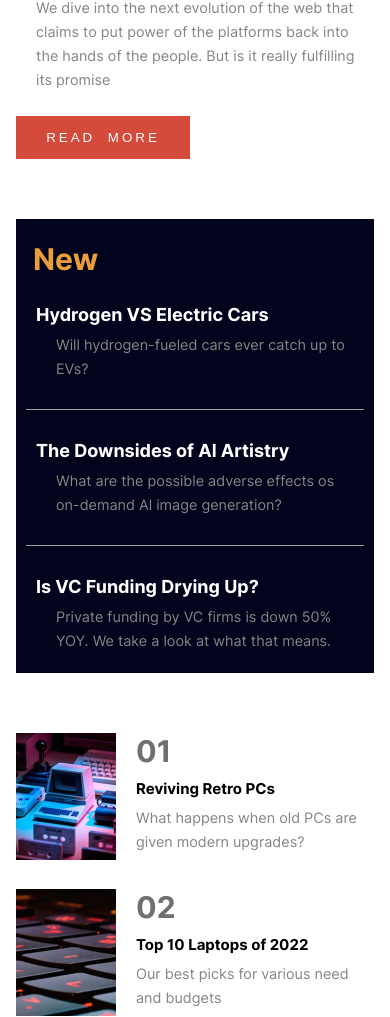
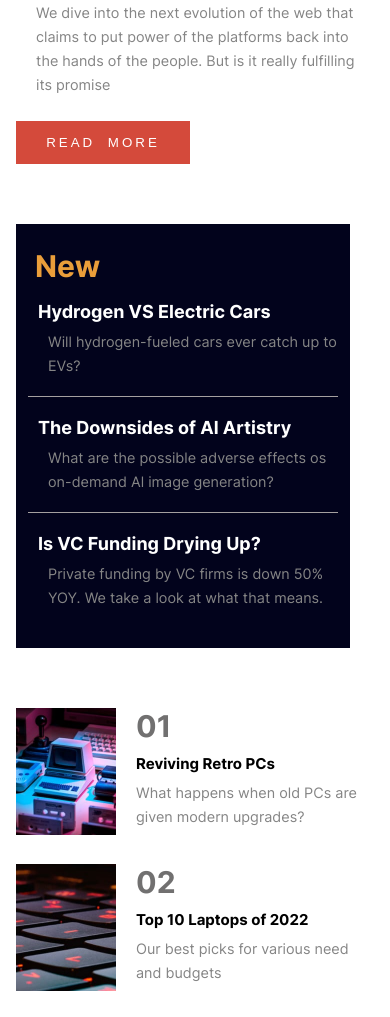
Before and after one commit to daviribeiroads/pagina-inicial-de-deniticia, a plain HTML site: page index.html in a window 390 px wide. Shown: the part 529-1546 px from the top of the page. Drawn offline with Linux system fonts and the light colour scheme.

Commit message:
Ajuste no mobile

```diff
--- a/index.html
+++ b/index.html
@@ -37,7 +37,7 @@
                 </div>
             </section>
             <section class="container-two">
-                <div>
+                <div class="container-div">
                     <h1 style="color: #ea9e3a; padding: 7px; margin-top: 5px; font-size: 30px;">New</h1>
                     <div>
                         <h4>Hydrogen VS Electric Cars</h4>
--- a/style/desktop.css
+++ b/style/desktop.css
@@ -1,27 +1,4 @@
 @charset "UTF-8";
-
-@font-face {
-    font-family: 'Inter';
-    src: url('/fonts/Inter-ExtraBold.ttf') format('truetype');
-}
-
-@font-face {
-    font-family: 'Inter-regular';
-    src: url('/fonts/Inter-Regular.ttf') format('truetype');
-}
-
-@font-face {
-    font-family: 'InterBold';
-    src: url('/fonts/Inter-Bold.ttf') format('truetype');
-}
-
-#h1 > h1 {
-    font-family: 'Inter';
-}
-
-h1 , h3, h4 {
-    font-family: 'InterBold';
-}
 
 p, a {
     font-family: 'Inter-regular';
--- a/style/mobile.css
+++ b/style/mobile.css
@@ -33,7 +33,7 @@ p {
 /* section one */
 
 #logo-mobile {
-    max-width: 330px;
+    max-width: 335px;
 }
 
 .container-one h1, p {
@@ -59,15 +59,18 @@ button:hover {
 
 /* section two */
 
-.container-two div {
+.container-div {
     background-color: #02031c;
-    padding: 10px;
+    padding: 12px;
+    width: 310px;
+    height: 400px;
 }
 
 .container-two h4 {
     margin-top: 10px;
     color: white;
     font-size: 18px;
+    margin-left: 10px;
 }
 
 /* section three */
--- a/style/style.css
+++ b/style/style.css
@@ -3,7 +3,6 @@
 * {
     margin: 0;
     padding: 0;
-    font-family: Arial, Helvetica, sans-serif;
 }
 
 @font-face {
```
